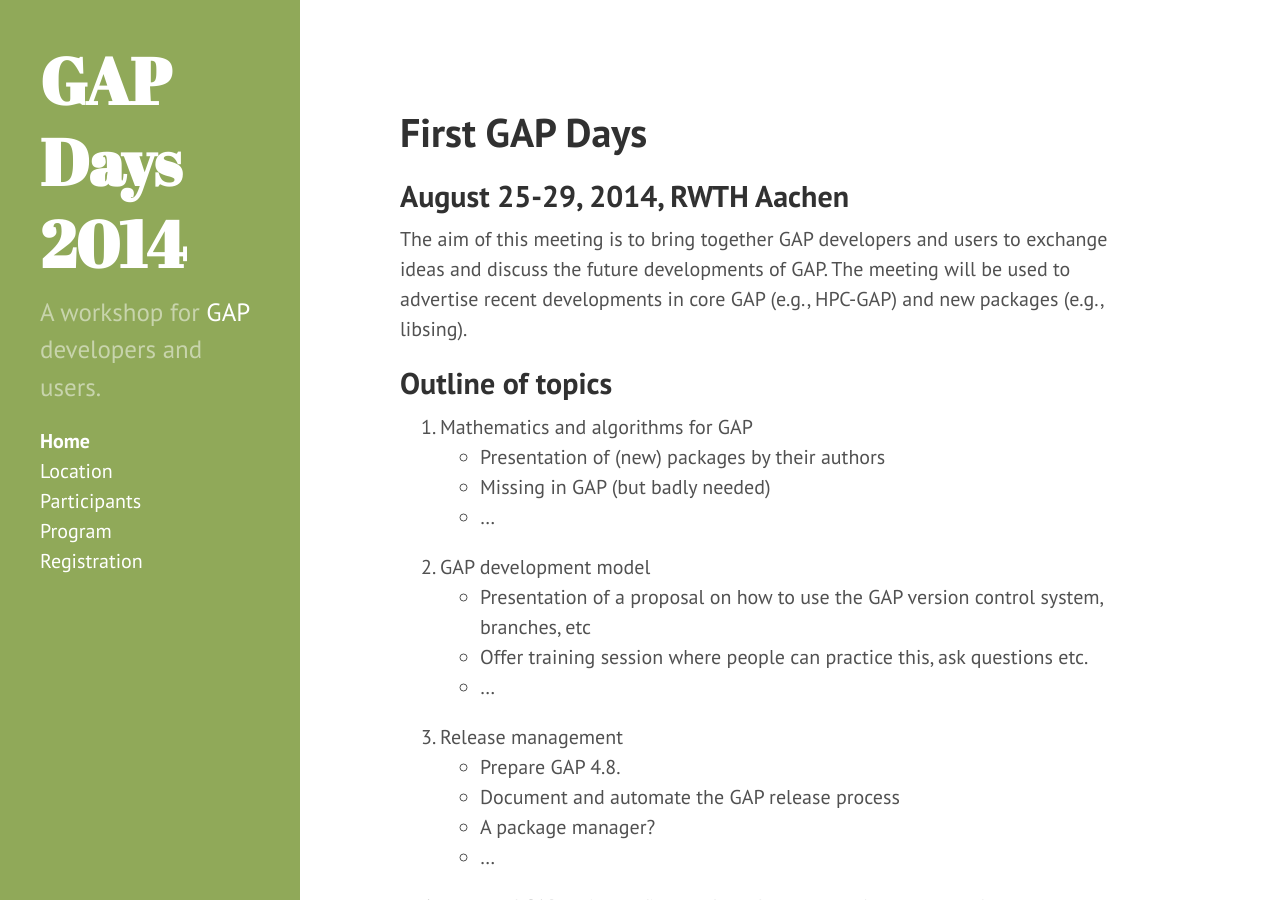
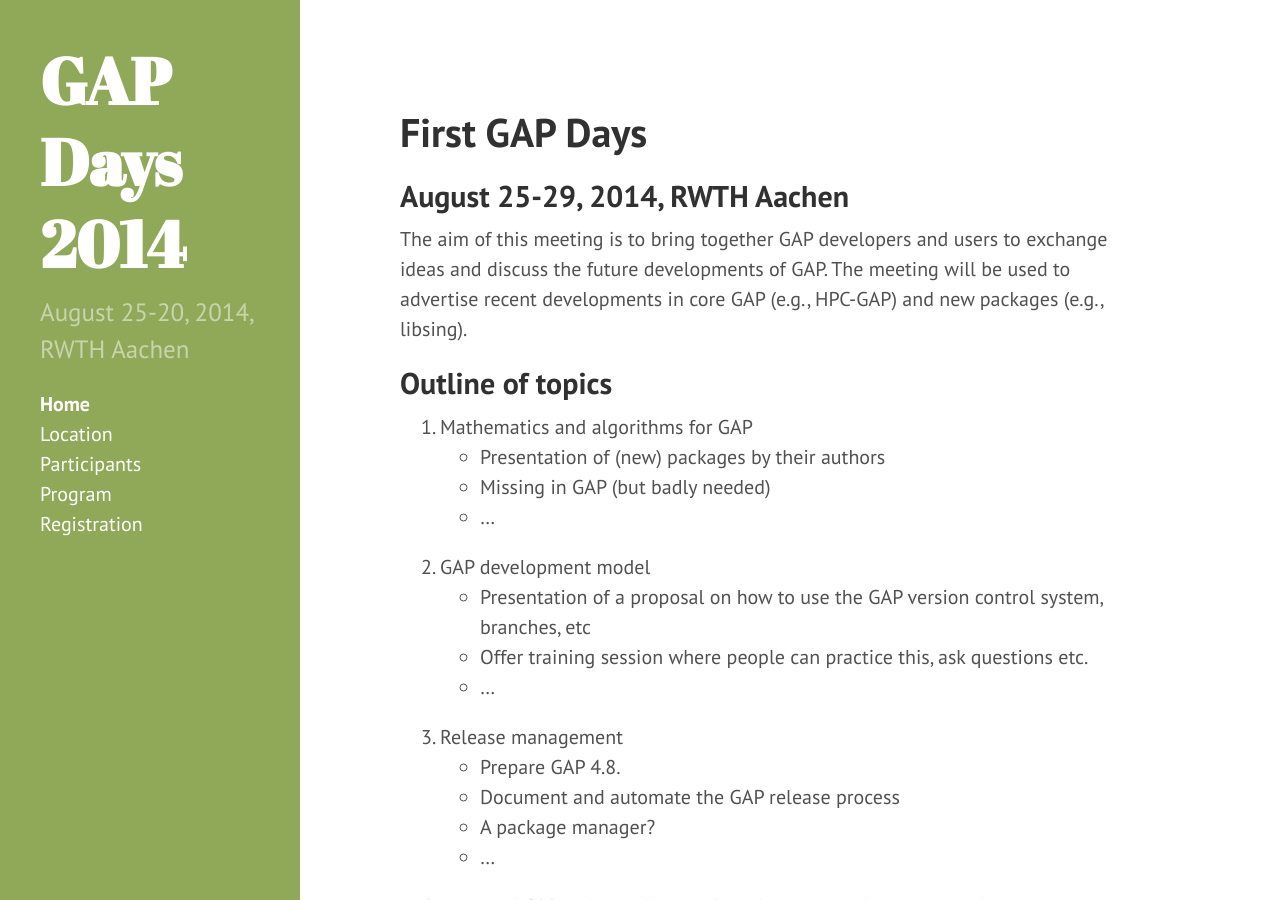
Before and after one commit to olexandr-konovalov/gapdays2014, a Jekyll site: the page built from index.md, in a window 1280 px wide and 900 px high. Built offline with Jekyll 4.4.1, drawn with Linux system fonts in a browser that asks for light colours; Markdown is read by kramdown in place of the engine named in the settings.

Commit message:
Tweak content of sidebar

```diff
--- a/_config.yml
+++ b/_config.yml
@@ -8,7 +8,9 @@
 # Setup
 title:            'GAP Days 2014'
 tagline:          'A workshop for GAP developers and users'
-description:      'A workshop for <a href="http://www.gap-system.org/">GAP</a> developers and users.'
+#description:      'A workshop for <a href="http://www.gap-system.org/">GAP</a> developers and users.'
+#description:      'A workshop for <a href="http://www.gap-system.org/">GAP</a> developers and users, August 25-20, 2014, RWTH Aachen.'
+description:      'August 25-20, 2014, RWTH Aachen'
 url:              http://gapdays2014.coxeter.de/
 baseurl:          /
 
```
